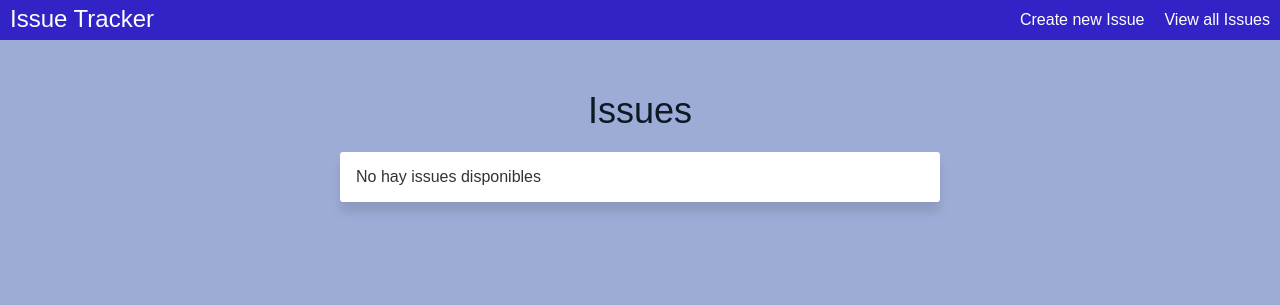
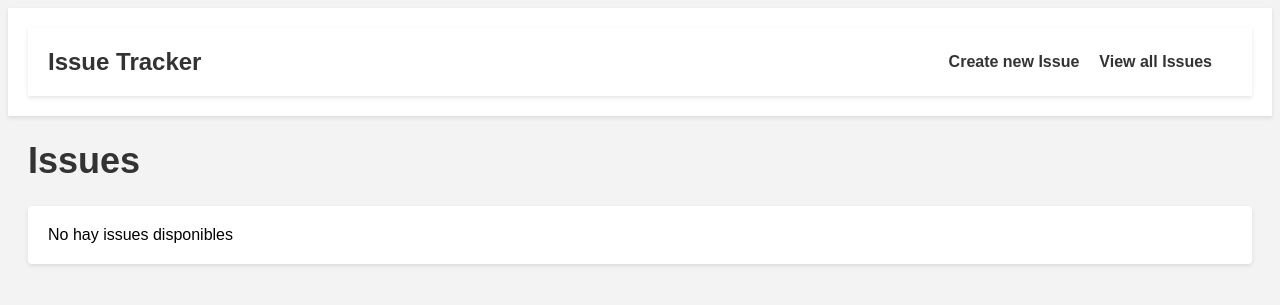
Before and after one commit to ASWPROJECT/BackEnd, a Django app: page / in a window 1280 px wide. Shown: the top 305 px of the page. Run offline with Django 4.2, Linux system fonts and the light colour scheme; data that the repository does not hold is empty.

Commit message:
interfaz de vista de issues mas parecida a Taiga

```diff
--- a/issues/static/issues_styles.css
+++ b/issues/static/issues_styles.css
@@ -1,111 +1,109 @@
-/* Reset */
-* {
-margin: 0;
-padding: 0;
-box-sizing: border-box;
+/* Establecer la fuente y el color de fondo */
+body {
+    font-family: Arial, sans-serif;
+    background-color: #F3F3F3;
   }
 
-/* Tipografía */
-@import url(https://fonts.googleapis.com/css?family=Montserrat);
-
-/* Estilo de la página */
-body {
-font-family: "Montserrat", sans-serif;
-background-color: #9dacd6;
-color: #333;
+  /* Estilo del encabezado */
+  header {
+    background-color: #FFFFFF;
+    box-shadow: 0 2px 4px rgba(0, 0, 0, 0.1);
+    padding: 20px;
   }
 
+  /* Estilo del título de la aplicación */
+  .app-title {
+    font-size: 24px;
+    font-weight: bold;
+    color: #333333;
+  }
+
+  /* Estilo de la lista de issues */
+  .issues {
+    margin: 20px;
+  }
 
   .issues h1 {
     font-size: 36px;
-font-weight: 400;
-text-align: center;
-margin-top: 50px;
-color: #0d1925;
-margin-bottom: 20px;
+    font-weight: bold;
+    color: #333333;
   }
 
   .issues ul {
     list-style: none;
-margin: 0 auto;
-max-width: 600px;
     padding: 0;
   }
 
   .issues li {
-background-color: #fff;
-border-radius: 3px;
-box-shadow: 0px 10px 10px rgba(0, 0, 0, 0.1);
-margin: 1rem 0;
-overflow: hidden;
-padding: 1rem;
+    background-color: #FFFFFF;
+    box-shadow: 0 2px 4px rgba(0, 0, 0, 0.1);
+    border-radius: 4px;
+    margin-bottom: 20px;
+    padding: 20px;
   }
 
-h2 {
-font-size: 1.5rem;
-margin-bottom: 0.5rem;
+  .issues h2 {
+    font-size: 20px;
+    font-weight: bold;
+    color: #333333;
+    margin-bottom: 10px;
   }
 
-p {
-font-size: 1rem;
-margin-bottom: 0.5rem;
-line-height: 1.5;
+  .issues p {
+    font-size: 16px;
+    color: #666666;
+    margin-bottom: 10px;
   }
 
-.issues li:first-child {
-margin-top: 0;
+
+  /* Estilo de la barra de navegación */
+nav {
+    background-color: #FFFFFF;
+    box-shadow: 0 2px 4px rgba(0, 0, 0, 0.1);
+    display: flex;
+    justify-content: space-between;
+    align-items: center;
+    padding: 20px;
   }
 
-.issues li:last-child {
-margin-bottom: 0;
+  /* Estilo del título de la aplicación */
+  .app-title {
+    font-size: 24px;
+    font-weight: bold;
+    color: #333333;
+    margin: 0;
   }
-nav {
-display: block;
-background: rgb(49, 35, 198);
-width: 100%;
+
+  /* Estilo de la lista de enlaces */
+  nav ul {
+    list-style: none;
     margin: 0;
     padding: 0;
-height: 40px;
-overflow: hidden;
+    display: flex;
   }
 
-nav ul {
-display: flex;
-justify-content: center;
-align-items: center;
-float: right;
-margin: 0;
-padding: 0;
-}
-
+  /* Estilo de los enlaces */
   nav li {
-display: inline;
+    margin-right: 20px;
   }
 
   nav a {
-display: inline;
-padding: 10px;
-color: #ffffff;
     text-decoration: none;
-margin-top: 15px;
-line-height: 40px;
+    color: #333333;
+    font-weight: bold;
+    font-size: 16px;
+    transition: color 0.2s;
   }
 
-.app-title {
-color: #ffffff;
-display: inline;
-margin-top: 5px;
-margin-left: 10px;
-float: left;
-font-weight: 500;
+  nav a:hover {
+    color: #3C91E6;
   }
 
 .taiga-btn-delete {
     border: none;
-    padding: 0;
+    padding-bottom: 20px;
     width: 30px;
     height: 30px;
-    background-color: transparent;
     background: url("/static/delete.png") no-repeat center center;
     background-repeat: no-repeat;
     background-position: center;
--- a/issues/templates/issues.html
+++ b/issues/templates/issues.html
@@ -26,9 +26,9 @@
     <h1>Issues</h1>
     <ul>
       {% for issue in issues %}
-        <li>
-          <h2>{{ issue.Subject }}</h2>
-          <p>{{ issue.Description }}</p>
+        <li class="taiga-btn-issue">
+            <h2>{{ issue.Subject }}</h2>
+            <p>{{ issue.Description }}</p>
           <form id="msform" method="POST" action="http://127.0.0.1:8000/delete/Issue">
             <input name="id" type="hidden" value="{{ issue.id }}" />
             {% load static %}
```
Lines whose indentation alone changed are shown as unchanged.
